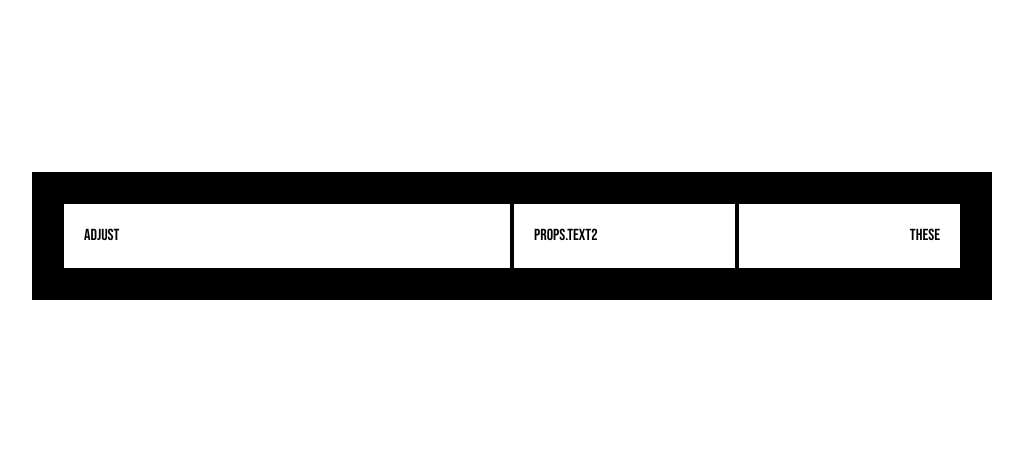
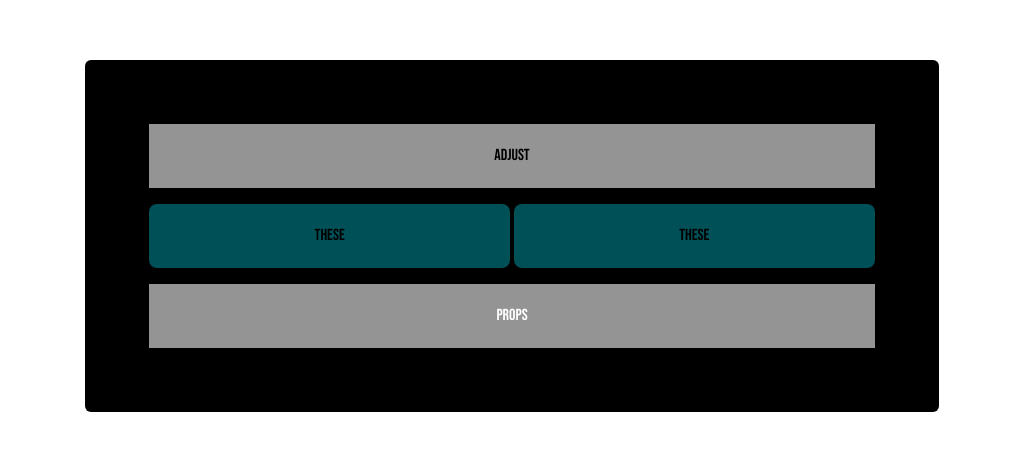
Before and after one commit to acm-ucr/ridesucr-website, a Next.js app: page / in a window 1280 px wide. Shown: the part 164-614 px from the top of the page, without its empty margins (128-1151 px from the left). Built offline with nearby package versions, Linux system fonts and the light colour scheme.

Commit message:
update layout of boxes

```diff
--- a/src/components/Example.tsx
+++ b/src/components/Example.tsx
@@ -1,16 +1,22 @@
 const Example = (props: { text1: string; text2: string; text3: string }) => {
   return (
-    <div className="bg-ridesucr-black flex w-3/4 items-center gap-1 justify-self-center p-8">
-      <div className="bg-ridesucr-white w-1/2 p-5 text-left">{props.text1}</div>
-      <div className="flex w-1/2 flex-row gap-1">
-        <div className="bg-ridesucr-white w-full p-5 text-left">
-          props.text2
+    <div className="bg-ridesucr-black flex w-2/3 flex-col gap-4 justify-self-center rounded-md p-16">
+      <div className="bg-ridesucr-gray w-full p-5 text-center text-black">
+        {props.text1}
+      </div>
+
+      <div className="flex w-full flex-row gap-1">
+        <div className="bg-ridesucr-green w-full rounded-lg p-5 text-center text-black">
+          {props.text2}
         </div>
-        <div className="bg-ridesucr-white w-full p-5 text-right">
+        <div className="bg-ridesucr-green w-full rounded-lg p-5 text-center text-black">
           {props.text2}
         </div>
       </div>
-      {/* Hint: Add another box/div here similarly to line 4 */}
+
+      <div className="bg-ridesucr-gray w-full p-5 text-center text-white">
+        {props.text3}
+      </div>
     </div>
   );
 };
```
Also changed, not shown: 1 other file (tests, documents, lock files or other folders).
